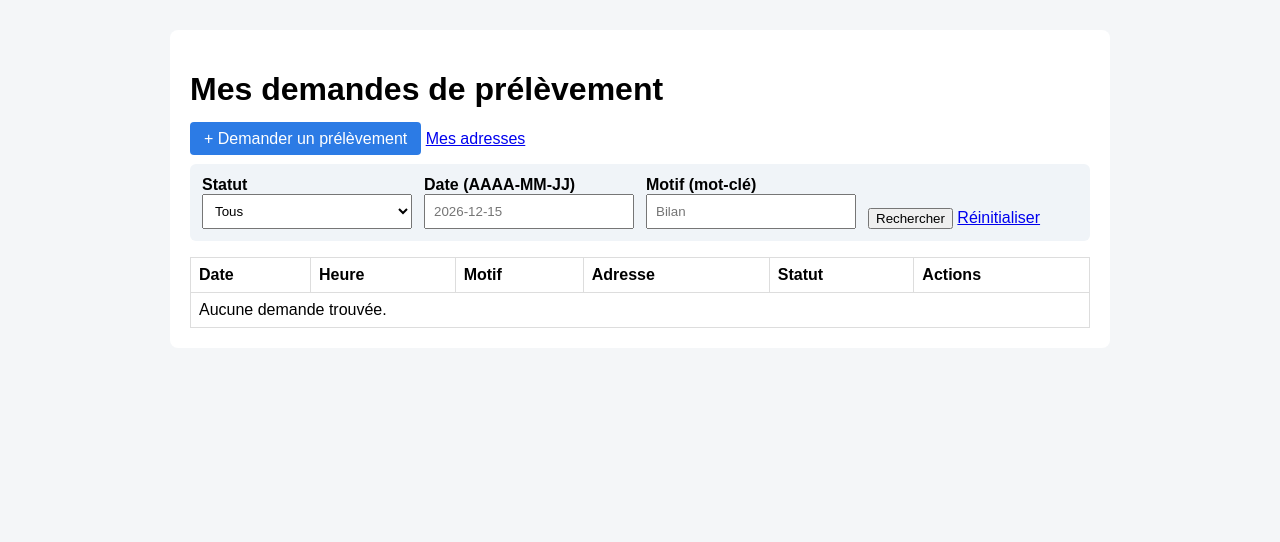
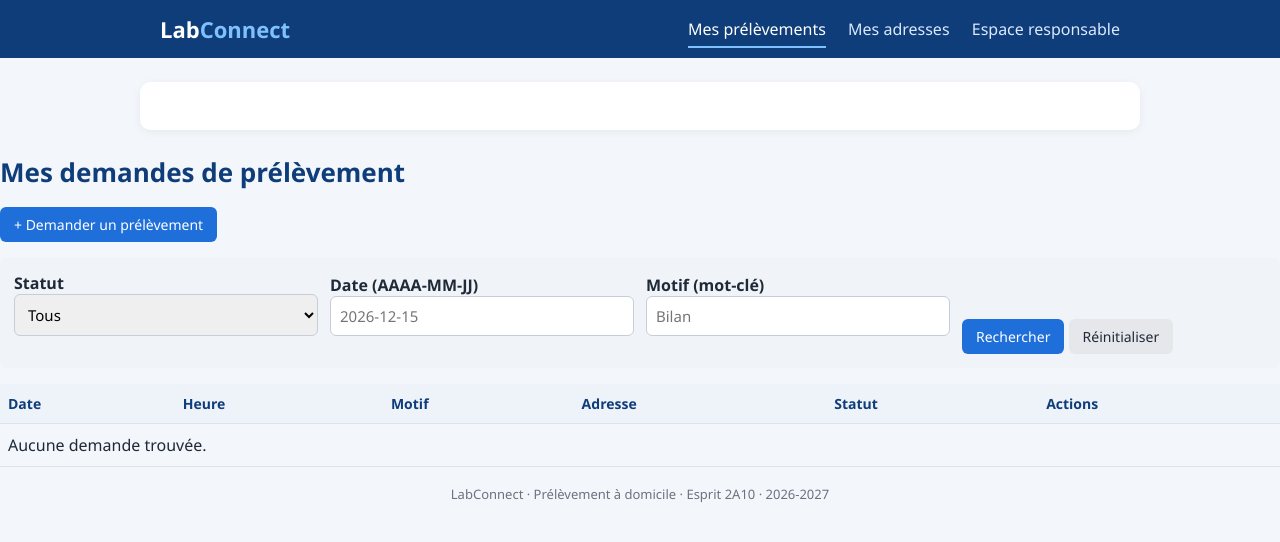
Before and after one commit to farah1300/Esprit-PW-2A10-2026-LabConnect, a PHP site: page / in a window 1280 px wide. Shown: the top 542 px of the page. Run offline with PHP 8.4, Linux system fonts and the light colour scheme; data that the repository does not hold is empty.

Commit message:
Prelevement: integration du layout (header, footer, menu), CSS unifie, README du module

```diff
--- a/tache prelevement/labconnect-prelevement/public/css/prelevement.css
+++ b/tache prelevement/labconnect-prelevement/public/css/prelevement.css
@@ -1,23 +1,83 @@
-body { font-family: Arial, sans-serif; background: #f4f6f8; }
-.conteneur { max-width: 900px; margin: 30px auto; background: #fff; padding: 20px; border-radius: 8px; }
+:root {
+    --bleu: #1e6fd9; --bleu-fonce: #0f3d7a; --fond: #f3f6fa; --texte: #1f2937;
+    --bord: #dde3ea; --vert: #1e8449; --rouge: #c0392b;
+}
+* { box-sizing: border-box; }
+body { margin: 0; font-family: "Segoe UI", Arial, sans-serif; background: var(--fond); color: var(--texte); }
+a { color: var(--bleu); }
+
+/* En-tete et menu */
+.entete { background: var(--bleu-fonce); color: #fff; }
+body.back .entete { background: #1f2937; }
+.entete-int { max-width: 1000px; margin: 0 auto; padding: 14px 20px; display: flex;
+              justify-content: space-between; align-items: center; flex-wrap: wrap; gap: 10px; }
+.logo { color: #fff; font-size: 22px; font-weight: 700; text-decoration: none; }
+.logo span { color: #7fc1ff; }
+.menu a { color: #dbe9ff; text-decoration: none; margin-left: 18px; padding: 6px 0; border-bottom: 2px solid transparent; }
+.menu a:hover, .menu a.actif { color: #fff; border-bottom-color: #7fc1ff; }
+
+/* Contenu */
+.conteneur { max-width: 1000px; margin: 24px auto; background: #fff; padding: 24px;
+             border-radius: 10px; box-shadow: 0 2px 8px rgba(0, 0, 0, .06); }
+h1 { margin-top: 0; color: var(--bleu-fonce); font-size: 26px; }
+.pied { text-align: center; color: #6b7280; font-size: 13px; padding: 18px; }
+
+/* Tableaux */
 table { width: 100%; border-collapse: collapse; }
-th, td { border: 1px solid #ddd; padding: 8px; text-align: left; }
-label { display: block; margin-top: 12px; font-weight: bold; }
-input, select { width: 100%; padding: 8px; box-sizing: border-box; }
-.erreur, .ko { color: #c0392b; font-size: 14px; }
-.ok { color: #1e8449; }
-.btn { background: #2c7be5; color: #fff; padding: 8px 14px; text-decoration: none; border-radius: 4px; }
+th, td { border-bottom: 1px solid var(--bord); padding: 10px 8px; text-align: left; vertical-align: top; }
+th { background: #eef3f9; color: var(--bleu-fonce); font-size: 14px; }
+tr:hover td { background: #fafcff; }
+
+/* Boutons */
+button, .btn { background: var(--bleu); color: #fff; border: 0; padding: 8px 14px; border-radius: 6px;
+               cursor: pointer; text-decoration: none; font-size: 14px; display: inline-block; font-family: inherit; }
+button:hover, .btn:hover { background: var(--bleu-fonce); }
+.btn-sec { background: #e5e7eb; color: #1f2937; }
+.btn-sec:hover { background: #d1d5db; }
+.btn-danger { background: var(--rouge); }
+.btn-danger:hover { background: #922b21; }
+td button, td .btn { padding: 5px 10px; font-size: 13px; }
+.actions { margin-top: 16px; display: flex; gap: 10px; align-items: center; flex-wrap: wrap; }
+
+/* Formulaires */
+label { display: block; margin-top: 14px; font-weight: 600; }
+input, select { width: 100%; padding: 9px; border: 1px solid #c5ced8; border-radius: 6px; font-size: 15px; font-family: inherit; }
+input:focus, select:focus { outline: 2px solid #9cc4f5; border-color: var(--bleu); }
+.erreur { color: var(--rouge); font-size: 14px; display: block; min-height: 18px; }
+form.formulaire button { margin-top: 18px; }
+
+/* Messages */
+.ok { color: var(--vert); }
+.ko { color: var(--rouge); }
+p.ok, p.ko { padding: 10px 14px; border-radius: 6px; }
+p.ok { background: #d5f5e3; }
+p.ko { background: #fadbd8; }
+
+/* Badges de statut */
+.badge { display: inline-block; padding: 3px 10px; border-radius: 12px; font-size: 13px; font-weight: 600; }
+.badge-en_attente { background: #fdebd0; color: #9c640c; }
+.badge-confirme { background: #d6eaf8; color: #1b4f72; }
+.badge-en_cours { background: #e8daef; color: #5b2c6f; }
+.badge-effectue { background: #d5f5e3; color: #1e8449; }
+.badge-refuse { background: #fadbd8; color: #922b21; }
+.badge-annule { background: #e5e7e9; color: #566573; }
 
 /* Formulaire de recherche */
 .recherche { display: flex; flex-wrap: wrap; gap: 12px; align-items: flex-end;
-             background: #f0f4f8; padding: 12px; border-radius: 6px; margin-bottom: 16px; }
+             background: #f0f4f8; padding: 14px; border-radius: 8px; margin: 16px 0; }
 .recherche > div { flex: 1 1 160px; }
 .recherche label { margin-top: 0; }
 
 /* Chronologie du suivi */
 .suivi { list-style: none; display: flex; padding: 0; margin: 20px 0; }
-.suivi li { flex: 1; text-align: center; padding: 10px 4px; background: #e5e8eb;
-            color: #777; border-right: 2px solid #fff; font-size: 14px; }
+.suivi li { flex: 1; text-align: center; padding: 12px 4px; background: #e5e8eb; color: #777;
+            border-right: 2px solid #fff; font-size: 14px; }
 .suivi li.fait { background: #a9dfbf; color: #1e5631; }
-.suivi li.actuel { background: #2c7be5; color: #fff; font-weight: bold; }
-.suivi li.ko-etape { background: #c0392b; color: #fff; }
+.suivi li.actuel { background: var(--bleu); color: #fff; font-weight: bold; }
+.suivi li.ko-etape { background: var(--rouge); color: #fff; }
+
+@media (max-width: 700px) {
+    .conteneur { margin: 12px; padding: 14px; }
+    table { font-size: 13px; }
+    .suivi { flex-direction: column; }
+}
--- a/tache prelevement/labconnect-prelevement/views/front/prelevement_liste.php
+++ b/tache prelevement/labconnect-prelevement/views/front/prelevement_liste.php
@@ -1,12 +1,8 @@
-<!DOCTYPE html>
-<html lang="fr">
-<head>
-    <meta charset="UTF-8">
-    <title>Mes demandes de prélèvement</title>
-    <link rel="stylesheet" href="public/css/prelevement.css">
-</head>
-<body>
-<div class="conteneur">
+<?php
+$titrePage = "Mes demandes de prélèvement";
+$menuActif = "prelevements";
+require __DIR__ . "/../partials/header_front.php";
+?>
 <h1>Mes demandes de prélèvement</h1>
 
 <?php if ($message === 'ajoute'): ?><p class="ok">Demande envoyée.</p><?php endif; ?>
@@ -19,10 +15,7 @@
     <p class="ko">Annulation impossible : la demande n'est plus en attente.</p>
 <?php endif; ?>
 
-    <p>
-        <a class="btn" href="index.php?action=prelevement_ajouter">+ Demander un prélèvement</a>
-        <a href="index.php?action=adresse_liste">Mes adresses</a>
-    </p>
+<p><a class="btn" href="index.php?action=prelevement_ajouter">+ Demander un prélèvement</a></p>
 
 <form id="formRecherche" class="recherche" method="get" action="index.php" novalidate>
     <input type="hidden" name="action" value="prelevement_liste">
@@ -56,7 +49,7 @@
 
     <div>
         <button type="submit">Rechercher</button>
-            <a href="index.php?action=prelevement_liste">Réinitialiser</a>
+        <a class="btn btn-sec" href="index.php?action=prelevement_liste">Réinitialiser</a>
     </div>
 </form>
 
@@ -73,21 +66,22 @@
         <td><?= htmlspecialchars(substr($p['heure_prelevement'], 0, 5)) ?></td>
         <td><?= htmlspecialchars($p['motif']) ?></td>
         <td><?= htmlspecialchars($p['rue'] . ', ' . $p['ville']) ?></td>
-            <td><?= htmlspecialchars(str_replace('_', ' ', $p['statut'])) ?></td>
+        <td><span class="badge badge-<?= htmlspecialchars($p['statut']) ?>"><?= htmlspecialchars(str_replace('_', ' ', $p['statut'])) ?></span></td>
         <td>
-                <a href="index.php?action=prelevement_detail&id=<?= $p['id'] ?>">Suivre / Détails</a>
+            <a class="btn btn-sec" href="index.php?action=prelevement_detail&id=<?= $p['id'] ?>">Suivre</a>
             <?php if ($p['statut'] === 'en_attente'): ?>
-                    <a href="index.php?action=prelevement_modifier&id=<?= $p['id'] ?>">Modifier</a>
+                <a class="btn btn-sec" href="index.php?action=prelevement_modifier&id=<?= $p['id'] ?>">Modifier</a>
                 <form method="post" action="index.php?action=prelevement_annuler&id=<?= $p['id'] ?>"
                       style="display:inline" onsubmit="return confirm('Annuler cette demande ?');">
-                        <button type="submit">Annuler</button>
+                    <button type="submit" class="btn-danger">Annuler</button>
                 </form>
             <?php endif; ?>
         </td>
     </tr>
     <?php endforeach; ?>
 </table>
-</div>
-<script src="public/js/recherche.js"></script>
-</body>
-</html>
+
+<?php
+$scripts = ["public/js/recherche.js"];
+require __DIR__ . "/../partials/footer_front.php";
+?>
--- /dev/null
+++ b/tache prelevement/labconnect-prelevement/views/partials/footer_front.php
@@ -0,0 +1,7 @@
+</main>
+<footer class="pied">LabConnect · Prélèvement à domicile · Esprit 2A10 · 2026-2027</footer>
+<?php foreach (($scripts ?? []) as $s): ?>
+<script src="<?= htmlspecialchars($s) ?>"></script>
+<?php endforeach; ?>
+</body>
+</html>
--- /dev/null
+++ b/tache prelevement/labconnect-prelevement/views/partials/header_front.php
@@ -0,0 +1,20 @@
+<!DOCTYPE html>
+<html lang="fr">
+<head>
+    <meta charset="UTF-8">
+    <meta name="viewport" content="width=device-width, initial-scale=1">
+    <title><?= htmlspecialchars($titrePage ?? 'LabConnect') ?> - LabConnect</title>
+    <link rel="stylesheet" href="public/css/prelevement.css">
+</head>
+<body class="front">
+<header class="entete">
+    <div class="entete-int">
+        <a class="logo" href="index.php?action=prelevement_liste">Lab<span>Connect</span></a>
+        <nav class="menu">
+            <a class="<?= ($menuActif ?? '') === 'prelevements' ? 'actif' : '' ?>" href="index.php?action=prelevement_liste">Mes prélèvements</a>
+            <a class="<?= ($menuActif ?? '') === 'adresses' ? 'actif' : '' ?>" href="index.php?action=adresse_liste">Mes adresses</a>
+            <a href="index.php?action=back_liste">Espace responsable</a>
+        </nav>
+    </div>
+</header>
+<main class="conteneur"></main>
```
Also changed, not shown: tache prelevement/labconnect-prelevement/views/back/prelevement_detail.php (+11 -16 lines), tache prelevement/labconnect-prelevement/views/back/prelevement_liste.php (+57 -18 lines), tache prelevement/labconnect-prelevement/views/back/prelevement_refus.php (+15 -16 lines), tache prelevement/labconnect-prelevement/views/front/adresse_form.php (+14 -15 lines), tache prelevement/labconnect-prelevement/views/front/adresse_liste.php (+9 -14 lines), tache prelevement/labconnect-prelevement/views/front/prelevement_detail.php (+10 -16 lines), tache prelevement/labconnect-prelevement/views/front/prelevement_form.php (+14 -15 lines), tache prelevement/labconnect-prelevement/views/partials/footer_back.php (added, +7 -0 lines), tache prelevement/labconnect-prelevement/views/partials/header_back.php (added, +19 -0 lines), tache prelevement/labconnect-prelevement/config/tache prelevement/labconnect-prelevement/README.md (added). Lines whose indentation alone changed are shown as unchanged.
